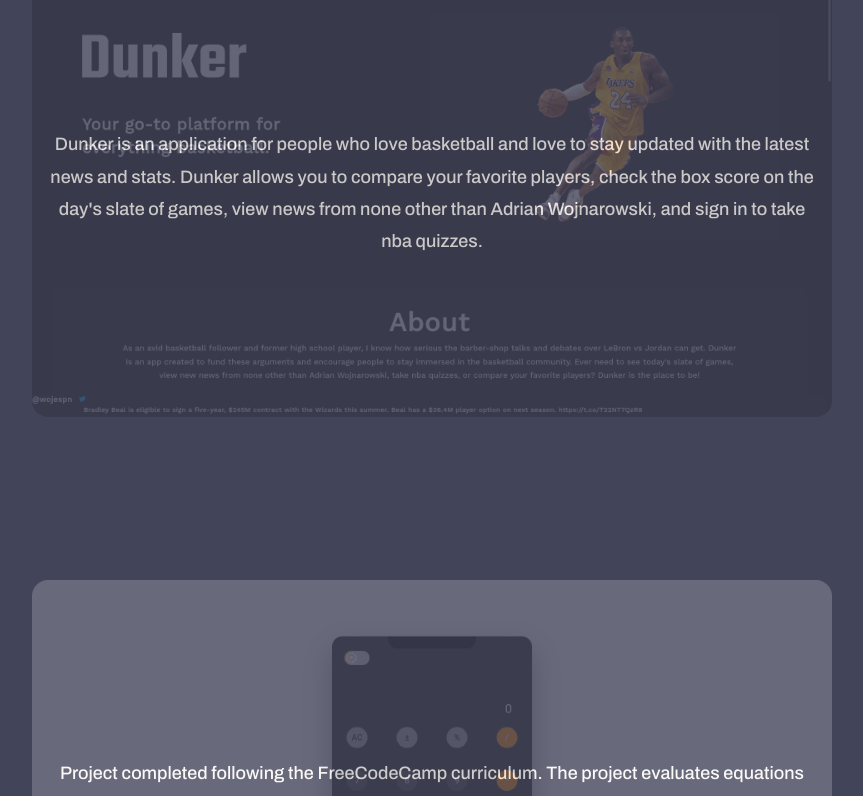
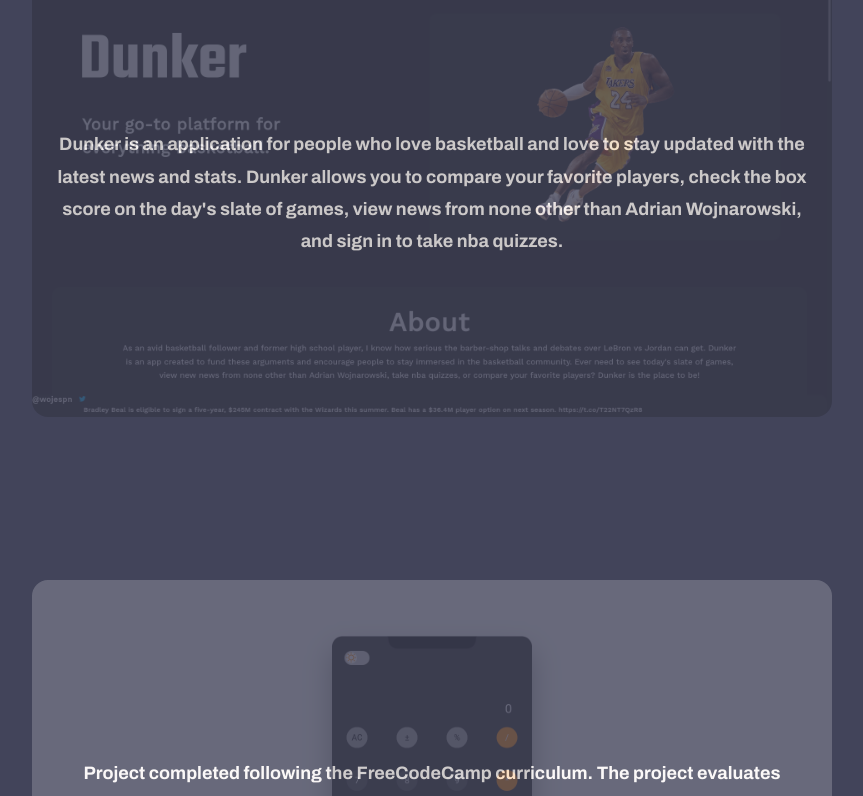
Before and after one commit to BostonRohan/portfolio, a React (Create React App) app: page / in a window 1280 px wide. Shown: the part 1920-2716 px from the top of the page, without its empty margins (208-1071 px from the left). Built offline with nearby package versions, Linux system fonts and the light colour scheme; no server answers.

Commit message:
adjusted font-weight

```diff
--- a/src/Components/Projects/styles.css
+++ b/src/Components/Projects/styles.css
@@ -20,7 +20,7 @@
 .project-left p {
   width: 50%;
   margin: 0 auto;
-  font-weight: var(--project-text-bold);
+  font-weight: 700 !important;
 }
 .project-right {
   flex-direction: row-reverse;
```
